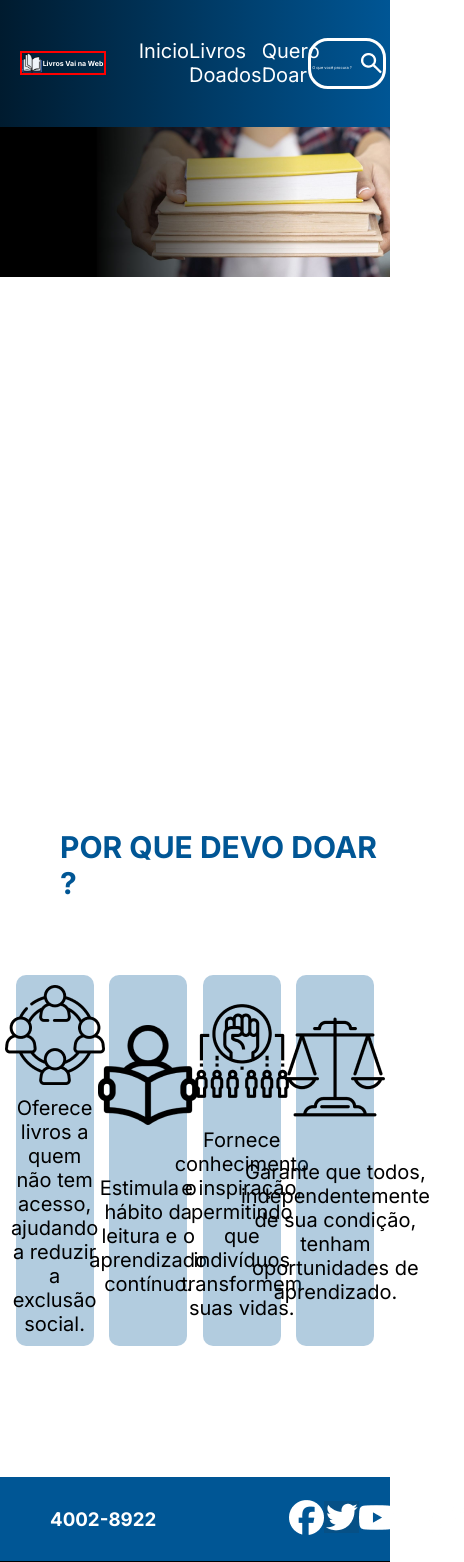
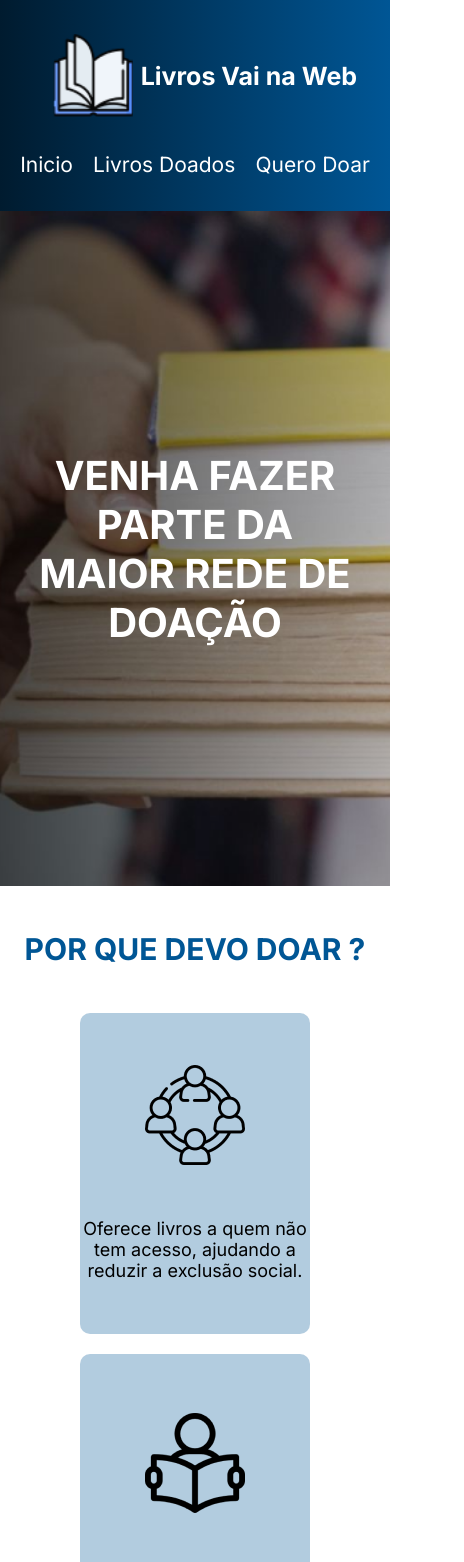
Before and after one commit to RobersonBorges/DesafioFinalVNW, a React (Vite) app: page / in a window 390 px wide. Shown: the top 1562 px of the page, 464 px wide, since content can reach past the window. Built offline with nearby package versions, Linux system fonts and the light colour scheme.

Commit message:
atualizado responsivo da header fooder e inicio

```diff
--- a/src/Pages/Inicio/inicio.module.scss
+++ b/src/Pages/Inicio/inicio.module.scss
@@ -1,10 +1,11 @@
 .post{
     background-image: url('../../assets/inicioImg.png');
     background-repeat: no-repeat;
-    background-size: contain;
+    background-size: cover;
     height: 80vh;
     display:flex;
     align-items: center;
+    background-position: center;
     h2{
         color: white;
         font-size: 40px;
@@ -43,7 +44,63 @@
         border-radius: 10px;
         p{
             text-align: center;
-            font-size: 20px;
+            font-size: 1.5vw;
         }
     }
 }
+
+@media(max-width: 780px){
+    .post{
+        justify-content: center;
+        h2{
+            width: 80%;
+            margin-left: 0px;
+            text-align: center;
+        }
+    }
+
+
+
+}
+
+@media(max-width: 1000px){
+    .cards{
+        article{
+            p{
+                font-size: 1.8vw;
+            }
+        }
+    }
+
+}
+
+@media(max-width: 780px){
+    .devoDoar{
+        height: 100vh;
+        div{
+            justify-content: center;
+            h2{
+                margin-left: 0px;
+            }
+        }
+    }
+    .cards{
+        height: auto;
+        flex-wrap: wrap;
+        gap:20px;
+        article{
+            width: 230px;
+            height: 38vh;
+            p{
+                font-size: 18px;
+            }
+        }
+    }
+}
+
+@media(max-width: 488px){
+.devoDoar{
+    height: 188vh;
+}
+
+}
--- a/src/components/Footer/footer.module.scss
+++ b/src/components/Footer/footer.module.scss
@@ -3,7 +3,7 @@
     align-items: center;
     justify-content: space-between;
     color: white;
-    height: 10vh;
+    height: 15vh;
     background: #005695;
     padding-left: 50px;
     padding-right: 50px;
@@ -21,4 +21,25 @@
     justify-content: center;
     background-color: black;
     color: white;
+    height: 10vh;
 }
+
+@media(max-width: 1000px){
+    .boxSocial{
+        nav{
+            width: 220px
+        }
+    }
+}
+
+@media(max-width: 488px){
+    .boxSocial{
+        flex-direction: column;
+        justify-content: space-evenly;
+    }
+    .footerDireitos{
+        p{
+            text-align: center;
+        }
+    }
+}
--- a/src/components/Header/header.module.scss
+++ b/src/components/Header/header.module.scss
@@ -1,4 +1,4 @@
-.header {
+header {
   background: linear-gradient(90deg, #001b2f 0%, #005695 100%);
   display: flex;
   justify-content: space-between;
@@ -30,11 +30,12 @@
     display: flex;
     justify-content: space-around;
     list-style: none;
+    font-size: 20px;
   }
 
   a {
     color: #fff;
-    font-size: 20px;
+
   }
 }
 
@@ -72,7 +73,6 @@
 
 @media (max-width: 1303px) {
   .logoHeader {
-    border: solid 2px red;
     width: 22vw;
     h1 {
       font-size: 1.8vw;
@@ -84,8 +84,42 @@
   .barraDeBusca {
     input {
       &::placeholder {
-        font-size: 1vw;
+        font-size: 1.1vw;
       }
     }
   }
+  .navHeader{
+    ul{
+     font-size: 1.6vw;
+    }
+  }
 }
+
+@media (max-width: 780px){
+  header{
+    flex-direction: column;
+    height: 25vh;
+    justify-content: space-evenly;
+  }
+  .barraDeBusca{
+    display: none;
+  }
+  .logoHeader{
+    width: 80%;
+    h1{
+      font-size: 25px;
+    }
+    img{
+      width: 80px;
+    }
+  }
+
+  .navHeader{
+    width: 100%;
+    ul{
+      justify-content: space-evenly;
+      font-size: 21px;
+    }
+  }
+
+}
```
